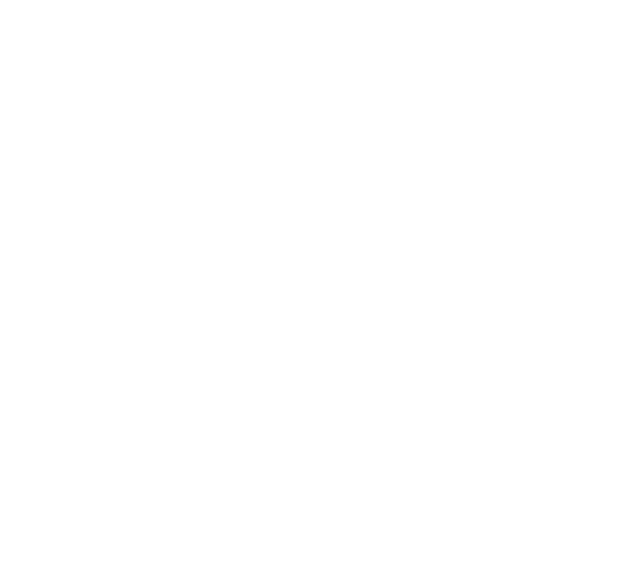
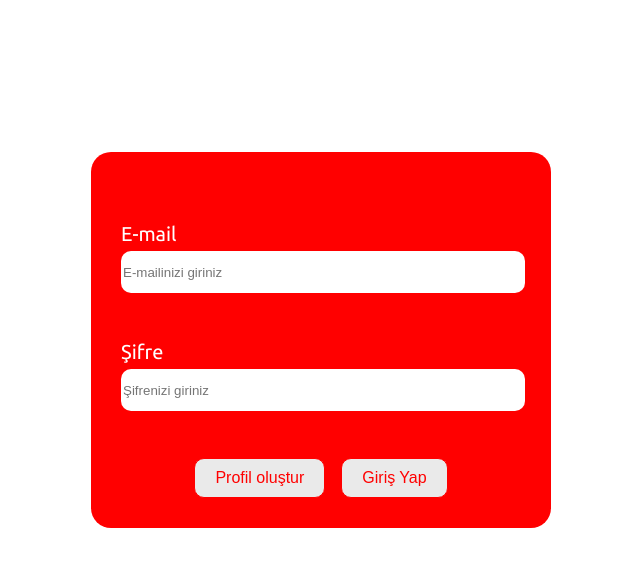
Before and after one commit to FTMustafa/yemek-tarifleri, a React (Create React App) app: page /login in a window 1280 px wide. Before the commit this address had no page. Shown: the top 566 px of the page, without its empty margins (319-959 px from the left). Built offline with nearby package versions, Linux system fonts and the light colour scheme.

Commit message:
.
Profil sayfası eklendi

```diff
--- a/src/App.js
+++ b/src/App.js
@@ -7,15 +7,12 @@
 import Contact from "./components/pages/Contact";
 import Profile from "./components/pages/Profile";
 import Favorites from "./components/pages/Favorites";
+import { useState } from "react";
+import Login from "./components/Login/Login";
+
 
 function App() {
-  {
-    /* {veri.categories?.map((item, index) => (
-        <div key={index}>
-          {item.strCategory}
-        </div>
-      ))} */
-  }
+  const [isLogin, setIsLogin] = useState(false);
 
   return (
     <div className="app">
@@ -26,10 +23,11 @@
             <Route index element={<DefaultContent />} />
             <Route path="recipes" element={<Recipes />} />
             <Route path="contact" element={<Contact />} />
-            <Route path="profile" element={<Profile />} />
-            <Route path="favorites" element={<Favorites/>} />
+            <Route path="profile" element={<Profile setIsLogin={setIsLogin} />} />
+            <Route path="favorites" element={<Favorites />} />
           </Route>
-          <Route path="/meal" element={<Meal />}></Route>
+          <Route path="/meal" element={<Meal />} />
+          <Route path="/login" element={<Login setIsLogin={setIsLogin} />} />
         </Routes>
       </BrowserRouter>
     </div>
--- a/src/components/Home.css
+++ b/src/components/Home.css
@@ -26,7 +26,7 @@
   font-size: 30px;
   height: 80px;
   width: 150px;
-  border: 1px solid white;
+  /* border: 1px solid white; */
   border-radius: 60px;
   user-select: none;
 }
--- /dev/null
+++ b/src/components/Login/KisiListesi.js
@@ -0,0 +1,3 @@
+const KisiListesi = [];
+
+export default KisiListesi;
--- /dev/null
+++ b/src/components/Login/Login.css
@@ -0,0 +1,87 @@
+.login {
+  display: flex;
+  justify-content: center;
+  align-items: center;
+  height: 85vh;
+}
+
+.bg {
+  background: red;
+  padding: 30px;
+  border-radius: 20px;
+  max-width: 400px;
+  width: 100%;
+}
+
+.form {
+  display: flex;
+  flex-direction: column;
+  gap: 2em;
+}
+
+.girdi label {
+  display: block;
+  color: white;
+  margin-bottom: 5px;
+  font-size: 20px;
+}
+
+.girdi input {
+  width: 100%;
+  height: 40px;
+  border: none;
+  border-radius: 10px;
+  max-width: 400px;
+}
+
+.girdi-bottom {
+  display: flex;
+  align-items: center;
+  justify-content: center;
+  width: 400px;
+  gap: 1em;
+}
+
+.girdi-bottom > button {
+  background-color: #eaeaea;
+  color: #ff0000;
+  border: none;
+  padding: 10px 20px;
+  border-radius: 10px;
+  cursor: pointer;
+  font-size: 16px;
+  border: 1px solid;
+}
+
+.girdi-bottom > button:hover{
+    background-color: red;
+    color: white;
+    border: 1px solid white;
+}
+
+.modal {
+  display: flex;
+  flex-direction: column;
+  background: #fff;
+  padding: 30px;
+  border-radius: 30px;
+  box-shadow: 0 2px 4px rgba(0, 0, 0, 0.1);
+  position: fixed;
+  top: 50%;
+  left: 50%;
+  transform: translate(-50%, -50%);
+  z-index: 1000;
+}
+
+.modal button {
+  background-color: #ff0000;
+  color: #fff;
+  border: none;
+  padding: 5px 10px;
+  border-radius: 20px;
+  cursor: pointer;
+}
+
+.modal button:hover {
+  background-color: #ff4040;
+}
--- /dev/null
+++ b/src/components/Login/Login.js
@@ -0,0 +1,82 @@
+import "./Login.css";
+import { useState } from "react";
+import KisiListesi from "./KisiListesi";
+import Signin from "./Signin";
+
+function Login({ setIsLogin }) {
+  const [email, setEmail] = useState("");
+  const [password, setPassword] = useState("");
+  const [isSignIn, setIsSignIn] = useState(false);
+  const [isModalVisible, setIsModalVisible] = useState(false);
+
+  const showModal = () => {
+    setIsModalVisible(true);
+  };
+
+  const handleOk = () => {
+    setIsModalVisible(false);
+  };
+
+  const onFinish = (event) => {
+    event.preventDefault();
+
+    const kisi = KisiListesi.find(
+      (x) => x.email === email && x.password === password
+    );
+
+    if (kisi) {
+      kisi.durum = true;
+      setIsLogin(false); // Kullanıcı giriş yaptı, profil sayfasına dön
+    } else {
+      showModal();
+    }
+  };
+
+  if (isSignIn) {
+    return <Signin setIsSignIn={setIsSignIn} />;
+  }
+
+  return (
+    <div className="login">
+      <div className="bg">
+        <form onSubmit={onFinish}>
+          <div className="form">
+            <div className="girdi">
+              <label>E-mail</label>
+              <input
+                type="email"
+                placeholder="E-mailinizi giriniz"
+                value={email}
+                onChange={(e) => setEmail(e.target.value)}
+              />
+            </div>
+            <div className="girdi">
+              <label>Şifre</label>
+              <input
+                type="password"
+                placeholder="Şifrenizi giriniz"
+                value={password}
+                onChange={(e) => setPassword(e.target.value)}
+              />
+            </div>
+
+            <div className="girdi-bottom">
+              <button type="button" onClick={() => setIsSignIn(true)}>
+                Profil oluştur
+              </button>
+              <button type="submit">Giriş Yap</button>
+            </div>
+          </div>
+        </form>
+        {isModalVisible && (
+          <div className="modal">
+            <p>Yanlış email veya şifre</p>
+            <button onClick={handleOk}>Tamam</button>
+          </div>
+        )}
+      </div>
+    </div>
+  );
+}
+
+export default Login;
--- /dev/null
+++ b/src/components/Login/Signin.css
@@ -0,0 +1,91 @@
+.signin {
+  display: flex;
+  justify-content: center;
+  align-items: center;
+  height: 85vh;
+}
+
+.bg {
+  background: red;
+  padding: 30px;
+  border-radius: 20px;
+  max-width: 400px;
+  width: 100%;
+}
+
+.form {
+    display: flex;
+    flex-direction: column;
+    gap: 2em;
+  }
+
+.girdi {
+  margin-bottom: 15px;
+}
+
+.girdi label {
+    display: block;
+    color: white;
+    margin-bottom: 5px;
+    font-size: 20px;
+  }
+
+  .girdi input {
+    width: 100%;
+    height: 40px;
+    border: none;
+    border-radius: 10px;
+    max-width: 400px;
+  }
+
+  .girdi-bottom {
+    display: flex;
+    align-items: center;
+    justify-content: center;
+    width: 400px;
+    gap: 1em;
+  }
+
+  .girdi-bottom > button {
+    background-color: #eaeaea;
+    color: #ff0000;
+    border: none;
+    padding: 10px 20px;
+    border-radius: 10px;
+    cursor: pointer;
+    font-size: 16px;
+    border: 1px solid;
+  }
+
+  .girdi-bottom > button:hover{
+      background-color: red;
+      color: white;
+      border: 1px solid white;
+  }
+
+.modal {
+  display: flex;
+  flex-direction: column;
+  background: #fff;
+  padding: 30px;
+  border-radius: 30px;
+  box-shadow: 0 2px 4px rgba(0, 0, 0, 0.1);
+  position: fixed;
+  top: 50%;
+  left: 50%;
+  transform: translate(-50%, -50%);
+  z-index: 1000;
+}
+
+.modal button {
+  background-color: #ff0000;
+  color: #fff;
+  border: none;
+  padding: 5px 10px;
+  border-radius: 20px;
+  cursor: pointer;
+}
+
+.modal button:hover {
+  background-color: #ff4040;
+}
--- /dev/null
+++ b/src/components/Login/Signin.js
@@ -0,0 +1,114 @@
+import "./Signin.css";
+import { useState } from "react";
+import KisiListesi from "./KisiListesi";
+
+let currentID = 0;
+
+class Kisi {
+  constructor(
+    email,
+    password,
+    ad = "-------",
+    soyad = "-------",
+    favoriYemekler = []
+  ) {
+    this.email = email;
+    this.password = password;
+    this.durum = false;
+    this.id = currentID++;
+    this.ad = ad;
+    this.soyad = soyad;
+    this.favoriYemekler = favoriYemekler;
+  }
+}
+
+function Signin({ setIsSignIn }) {
+  const [isModalVisible, setIsModalVisible] = useState(false);
+  const [modalMessage, setModalMessage] = useState("");
+
+  const showModal = (message) => {
+    setModalMessage(message);
+    setIsModalVisible(true);
+  };
+
+  const handleOk = () => {
+    setIsModalVisible(false);
+  };
+
+  const onFinish = (event) => {
+    event.preventDefault();
+
+    const form = event.target;
+    const email = form.email.value;
+    const password1 = form.password1.value;
+    const password2 = form.password2.value;
+
+    if (email && password1 && password2) {
+      if (password1 === password2) {
+        const existingUser = KisiListesi.find((user) => user.email === email);
+
+        if (!existingUser) {
+          const newUser = new Kisi(email, password1);
+          KisiListesi.push(newUser);
+          setIsSignIn(false); // Kayıt başarılı, login sayfasına dön
+        } else {
+          showModal("Kişi zaten kayıtlı!");
+        }
+      } else {
+        showModal("Şifreler farklı!");
+      }
+    } else {
+      showModal("Tüm alanları doldurunuz!");
+    }
+  };
+
+  return (
+    <div className="signin">
+      <div className="bg">
+        <form onSubmit={onFinish}>
+          <div className="form">
+            <div className="girdi">
+              <label>E-mail</label>
+              <input
+                name="email"
+                type="email"
+                placeholder="E-mailinizi giriniz"
+              />
+            </div>
+            <div className="girdi">
+              <label>Şifre</label>
+              <input
+                name="password1"
+                type="password"
+                placeholder="Şifrenizi giriniz"
+              />
+            </div>
+            <div className="girdi">
+              <label>Şifre tekrarı</label>
+              <input
+                name="password2"
+                type="password"
+                placeholder="Şifrenizi tekrar giriniz"
+              />
+            </div>
+
+            <div className="girdi-bottom">
+              <button type="button" onClick={() => setIsSignIn(false)}>
+                Geri dön
+              </button>
+              <button type="submit">Kayıt Ol</button>
+            </div>
+          </div>
+        </form>
+        {isModalVisible && (
+          <div className="modal">
+            <p>{modalMessage}</p>
+            <button onClick={handleOk}>Tamam</button>
+          </div>
+        )}
+      </div>
+    </div>
+  );
+}
+
+export default Signin;
--- a/src/components/pages/Profile.css
+++ b/src/components/pages/Profile.css
@@ -12,6 +12,13 @@
   justify-content: center;
   height: 500px;
   width: 500px;
+  color: white;
   background-color: red;
   border-radius: 30px;
 }
+
+.profile-mid{
+  display: flex;
+  flex-direction: column;
+  align-items: start;
+}
--- a/src/components/pages/Profile.js
+++ b/src/components/pages/Profile.js
@@ -1,9 +1,40 @@
 import "./Profile.css";
+import { useState, useEffect } from "react";
+import KisiListesi from "../Login/KisiListesi";
+import Login from "../Login/Login";
 
 function Profile() {
+  const [user, setUser] = useState(null);
+  const [isLogin, setIsLogin] = useState(false);
+
+  useEffect(() => {
+    const aktifKullanici = KisiListesi.find((k) => k.durum === true);
+    if (aktifKullanici) {
+      setUser(aktifKullanici);
+    } else {
+      setIsLogin(true); // Aktif kullanıcı yoksa login sayfasını göster
+    }
+  }, []);
+
+  if (isLogin) {
+    return <Login setIsLogin={setIsLogin} />;
+  }
+
   return (
     <div className="profile">
-      <div className="profile-container"></div>
+      {user ? (
+        <div className="profile-container">
+          <h2>Profil Bilgileri</h2>
+          <div className="profile-mid">
+          <p><strong>Ad:</strong> {user.ad}</p>
+          <p><strong>Soyad:</strong> {user.soyad}</p>
+          <p><strong>Email:</strong> {user.email}</p>
+          <p><strong>Favori Yemekler:</strong> {user.favoriYemekler.join(', ')}</p>
+          </div>
+        </div>
+      ) : (
+        <p>Yükleniyor...</p>
+      )}
     </div>
   );
 }
```
